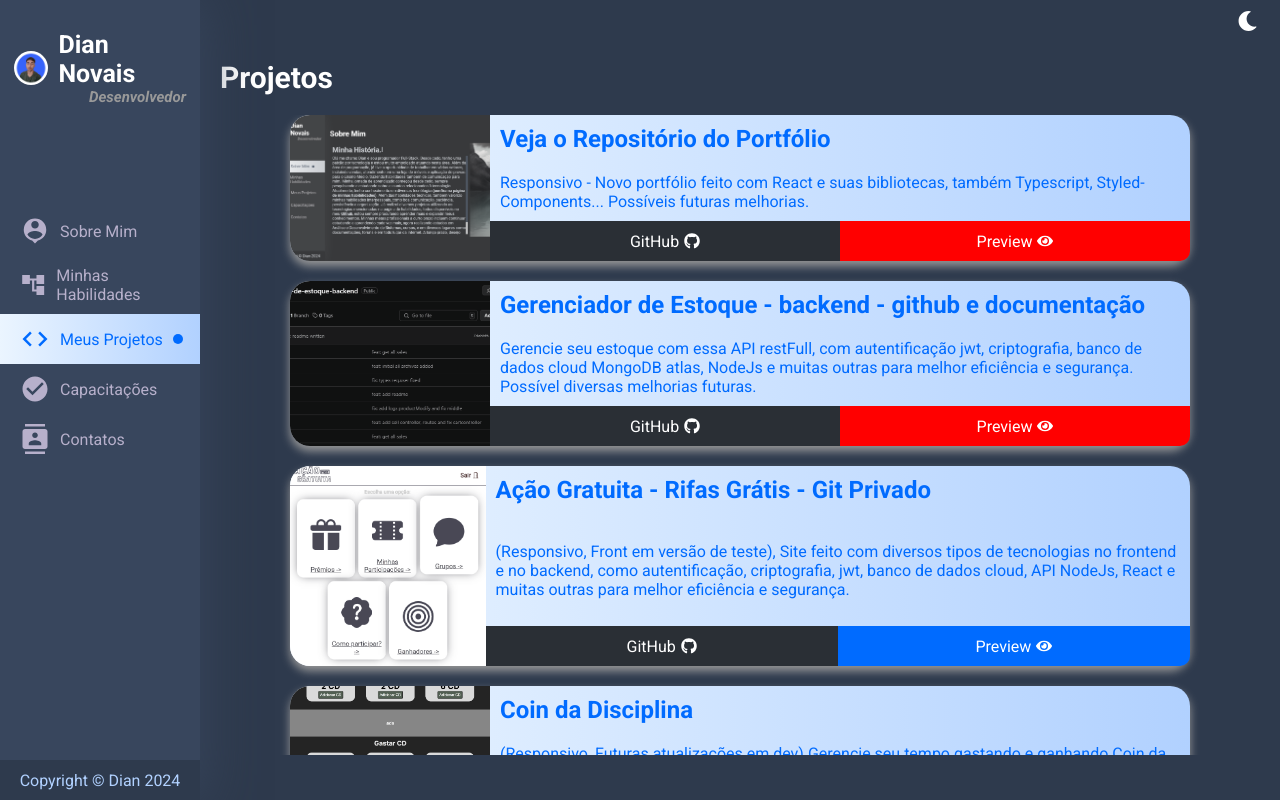
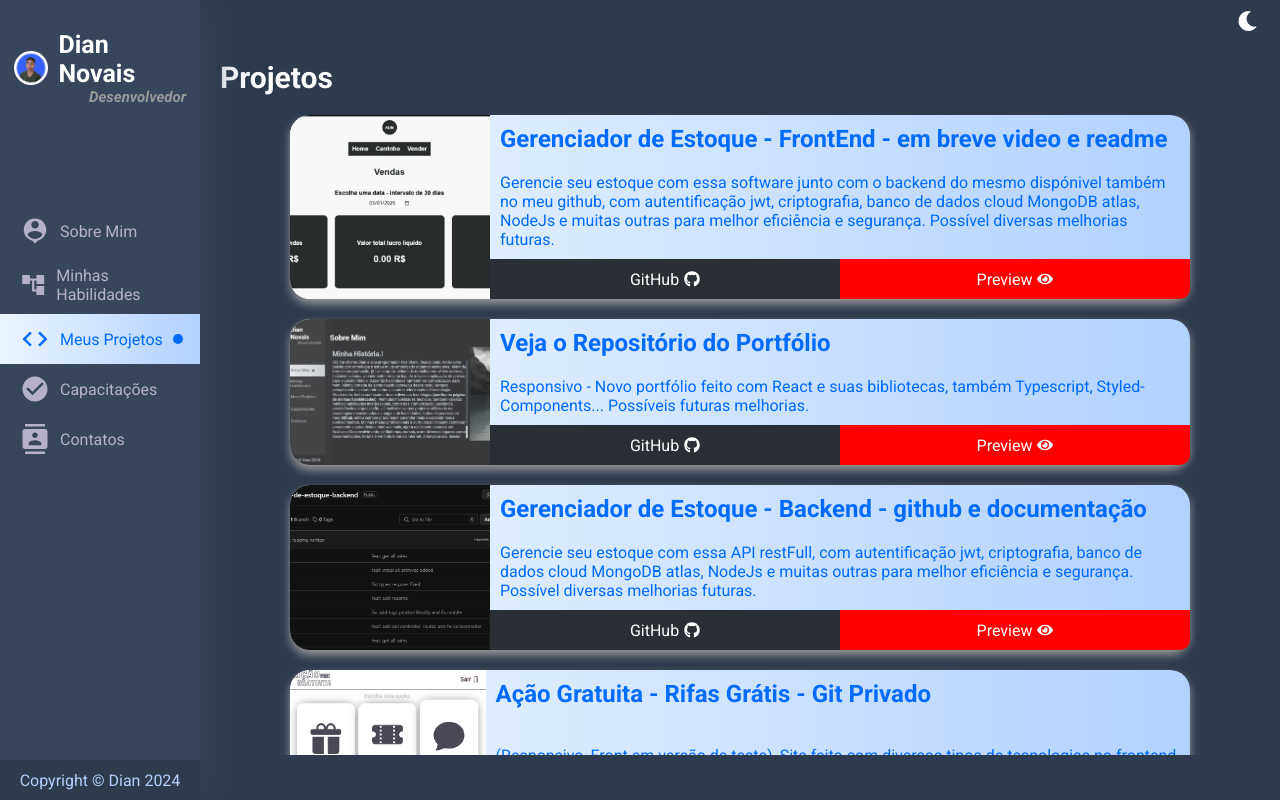
Before and after one commit to DianNovais/portfolioReact, a React (Vite) app: page /project in a window 1280 px wide. Built offline with nearby package versions, Linux system fonts and the light colour scheme.

Commit message:
feat: new project

```diff
--- a/src/data/ProjectsData.ts
+++ b/src/data/ProjectsData.ts
@@ -9,6 +9,14 @@ export type ItemProject = {
 
 export const ProjectsData: ItemProject[] = [
     {
+        id: 8,
+        title: "Gerenciador de Estoque - FrontEnd - em breve video e readme",
+        link: "",
+        linkGitHub: "https://github.com/DianNovais/gerenciador-de-estoque-front",
+        img: "/img/projects/gerenciadorfront.png",
+        description: "Gerencie seu estoque com essa software junto com o backend do mesmo dispónivel também no meu github, com autentificação jwt, criptografia, banco de dados cloud MongoDB atlas, NodeJs e muitas outras para melhor eficiência e segurança. Possível diversas melhorias futuras.",
+    },
+    {
         id: 7,
         title: "Veja o Repositório do Portfólio",
         link: "",
@@ -18,7 +26,7 @@ export const ProjectsData: ItemProject[] = [
     },
     {
         id: 6,
-        title: "Gerenciador de Estoque - backend - github e documentação",
+        title: "Gerenciador de Estoque - Backend - github e documentação",
         link: "",
         linkGitHub: "https://github.com/DianNovais/gerenciador-de-estoque-backend",
         img: "/img/projects/gerenciadorback.png",
--- a/src/pages/Qualifications/Qualifications.tsx
+++ b/src/pages/Qualifications/Qualifications.tsx
@@ -34,7 +34,7 @@ const Qualifications = () => {
           un="SENAC"
         />
         <QualificationsItems
-          title="E outros"
+          title="Outros"
           status="..."
           un="..."
         />
```
Also changed, not shown: public/img/projects/gerenciadorfront.png (added).
